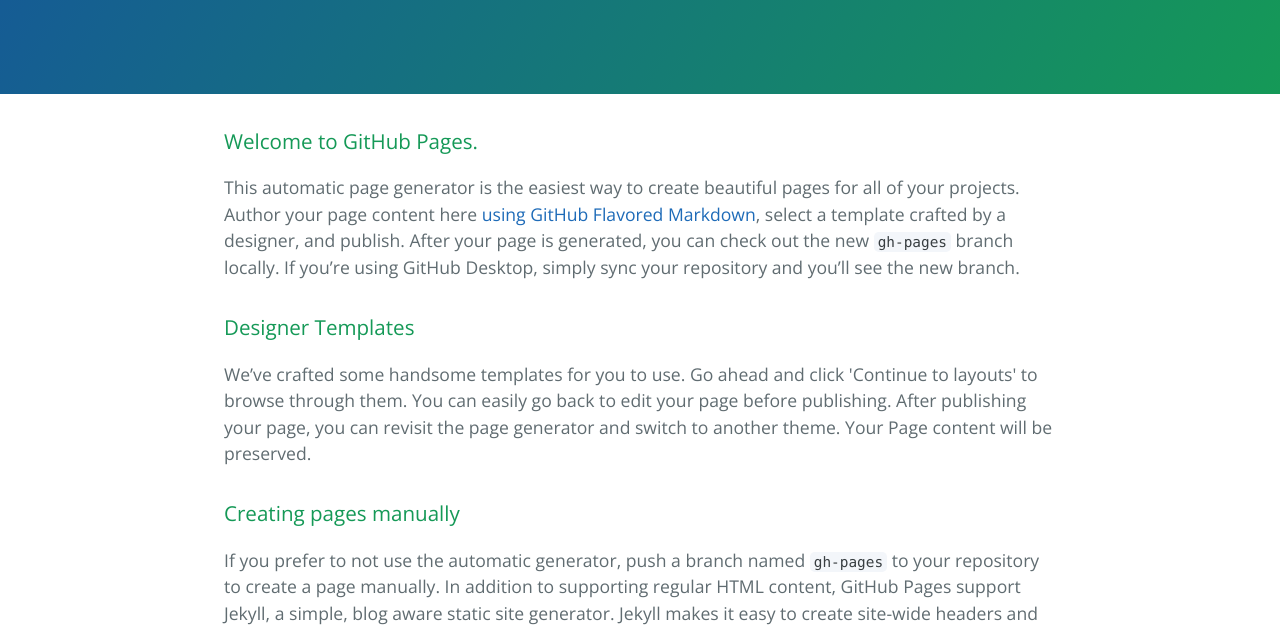
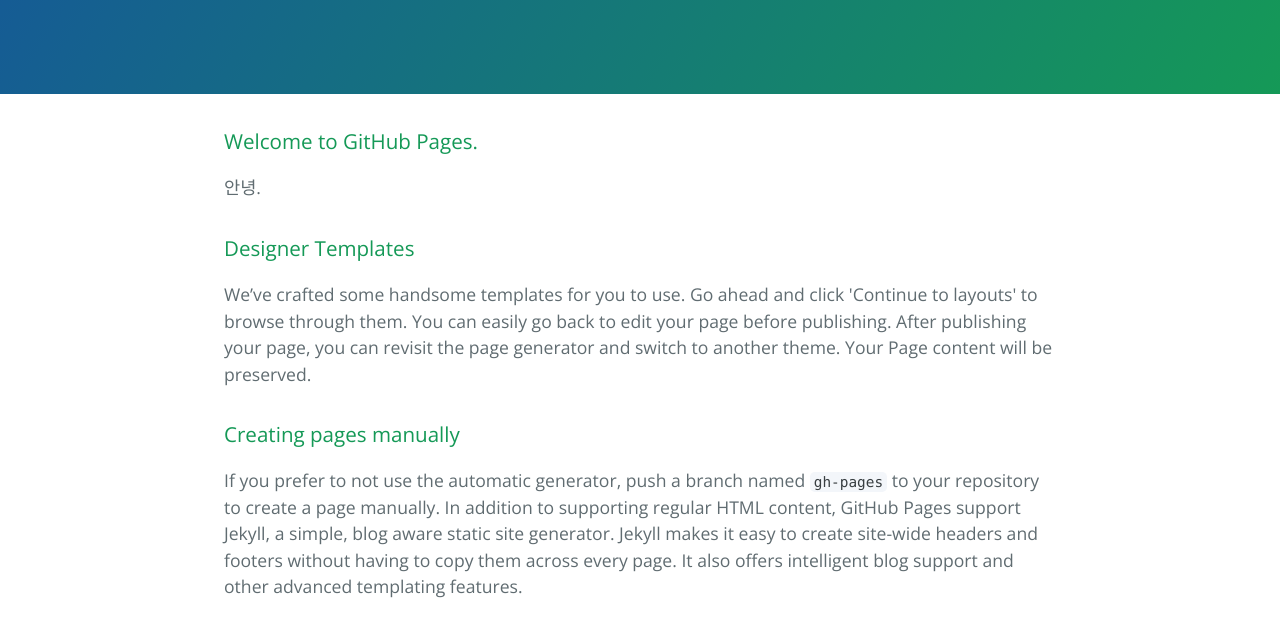
Before and after one commit to xalstnx/xalstnx.github.io, a plain HTML site: page index.html in a window 1280 px wide. Shown: the part 176-803 px from the top of the page. Drawn offline with nearby package versions, Linux system fonts and the light colour scheme.

Commit message:
Update index.html

```diff
--- a/index.html
+++ b/index.html
@@ -2,7 +2,7 @@
 <html lang="en-us">
   <head>
     <meta charset="UTF-8">
-    <title>Xalstnx.GitHub.io by xalstnx</title>
+    <title>Xalstnx.GitHub.io by 이민수</title>
     <meta name="viewport" content="width=device-width, initial-scale=1">
     <link rel="stylesheet" type="text/css" href="stylesheets/normalize.css" media="screen">
     <link href='https://fonts.googleapis.com/css?family=Open+Sans:400,700' rel='stylesheet' type='text/css'>
@@ -19,7 +19,7 @@
       <h3>
 <a id="welcome-to-github-pages" class="anchor" href="#welcome-to-github-pages" aria-hidden="true"><span aria-hidden="true" class="octicon octicon-link"></span></a>Welcome to GitHub Pages.</h3>
 
-<p>This automatic page generator is the easiest way to create beautiful pages for all of your projects. Author your page content here <a href="https://guides.github.com/features/mastering-markdown/">using GitHub Flavored Markdown</a>, select a template crafted by a designer, and publish. After your page is generated, you can check out the new <code>gh-pages</code> branch locally. If you’re using GitHub Desktop, simply sync your repository and you’ll see the new branch.</p>
+<p>안녕.</p>
 
 <h3>
 <a id="designer-templates" class="anchor" href="#designer-templates" aria-hidden="true"><span aria-hidden="true" class="octicon octicon-link"></span></a>Designer Templates</h3>
```
